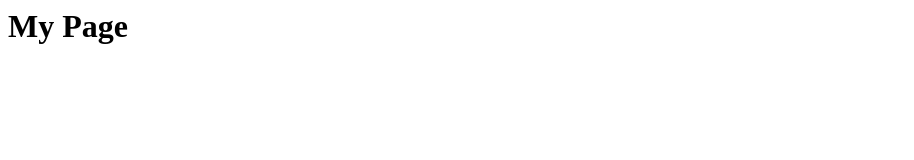
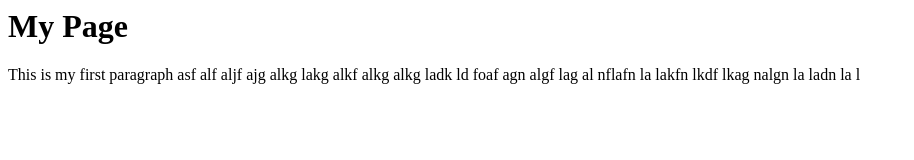
Before and after one commit to esonnenburg/Hello-World, a plain HTML site: page index.html in a window 1280 px wide. Shown: the whole page, without its empty margins (0-914 px from the left). Drawn offline with Linux system fonts and the light colour scheme.

Commit message:
add content

```diff
--- a/index.html
+++ b/index.html
@@ -2,5 +2,6 @@
 <head></head>
 <body></body>
 <h1> My Page </h1>
+<P>This is my first paragraph asf alf aljf ajg alkg lakg alkf alkg alkg ladk ld foaf agn algf lag al nflafn la lakfn lkdf lkag nalgn la ladn la l</P>
 </body>
 </html>
```
